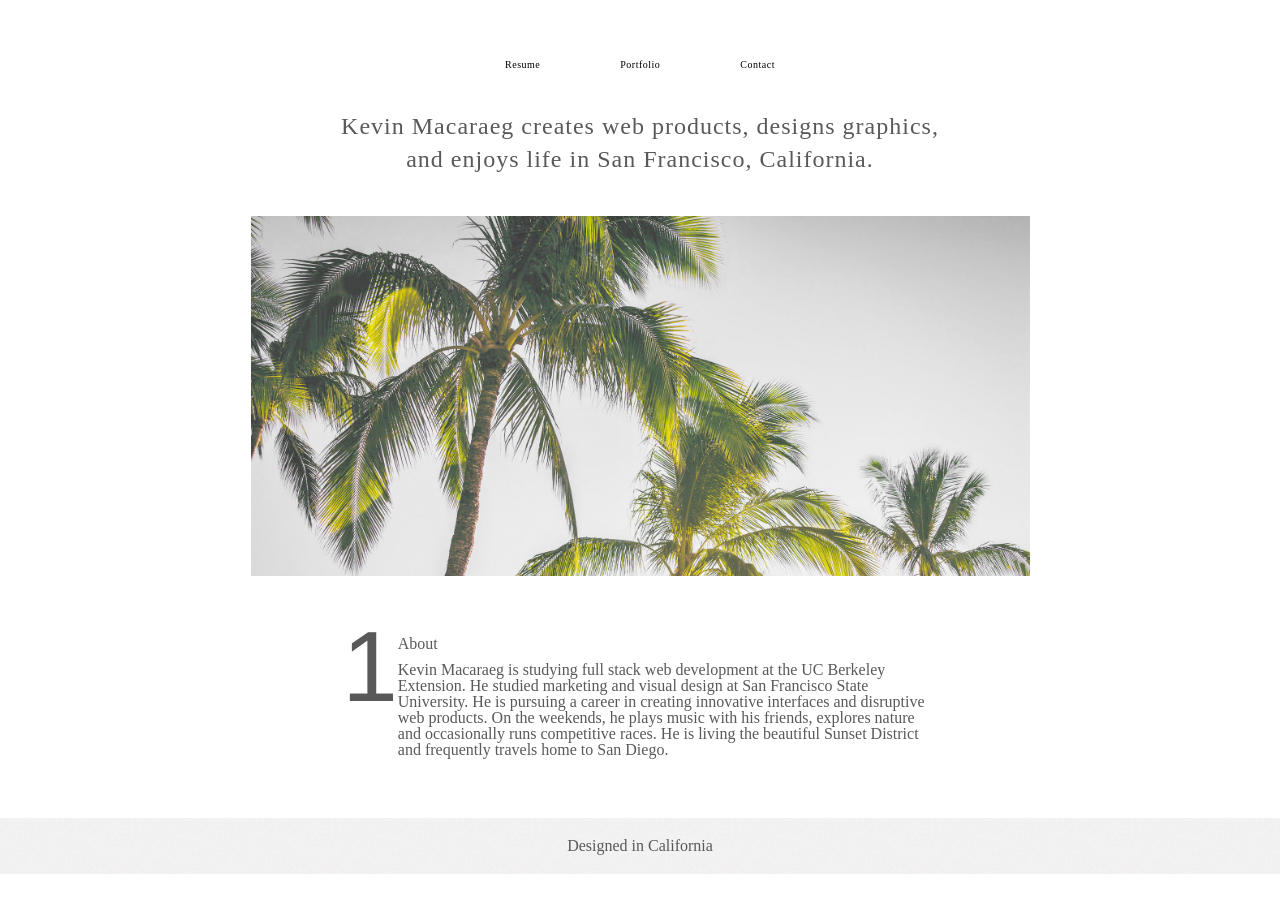
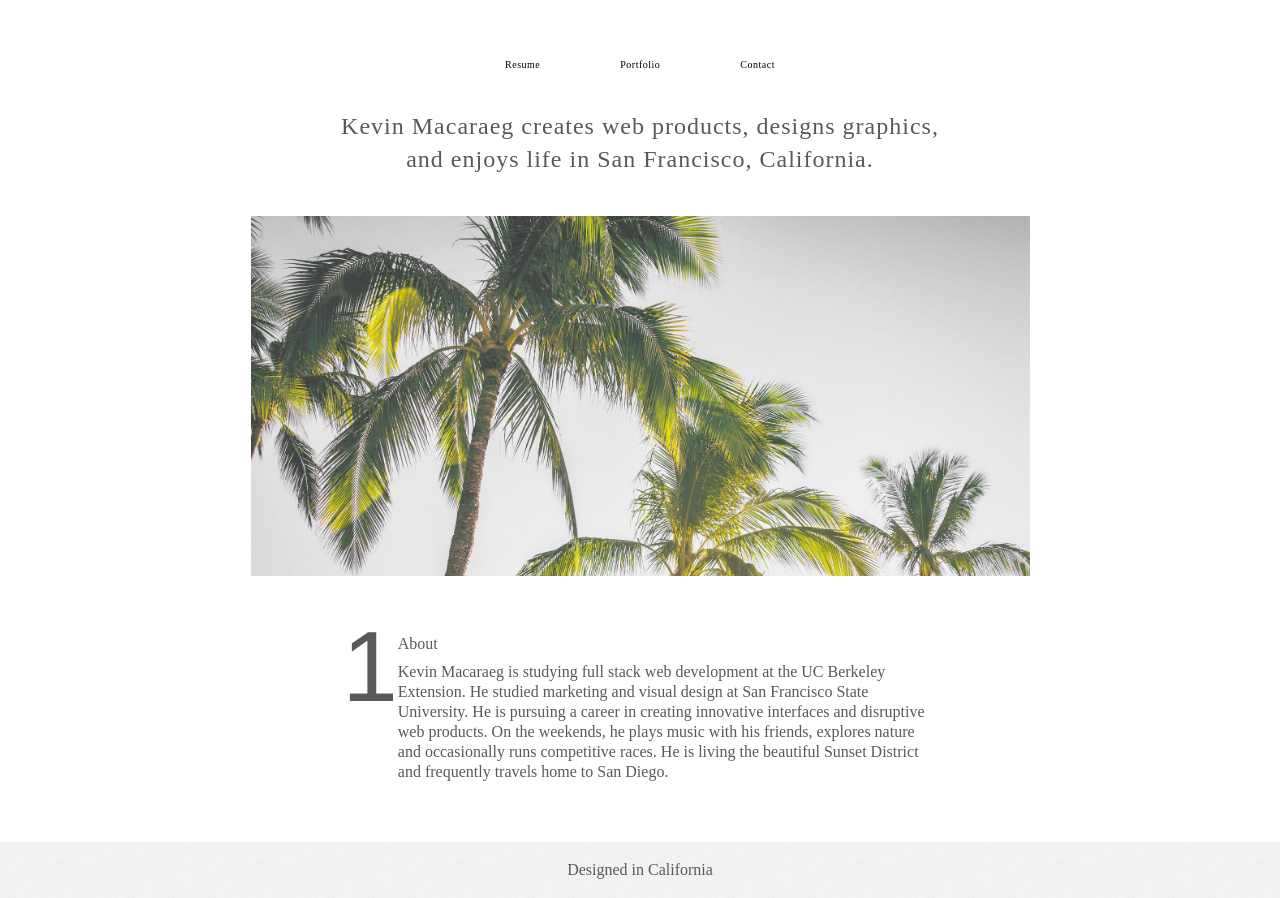
Before and after one commit to everysf/basic-portolio, a plain HTML site: page index.html in a window 1280 px wide. Before the commit the page ends 874 px from the top, so only its background shows below. Drawn offline with Linux system fonts and the light colour scheme.

Commit message:
updated README

```diff
--- a/style.css
+++ b/style.css
@@ -234,3 +234,8 @@ p {
 	max-width: 50px;
 	margin: 15px 0;
 }
+
+p {
+	line-height: 20px;
+
+}
```
Also changed, not shown: 2 other files.
